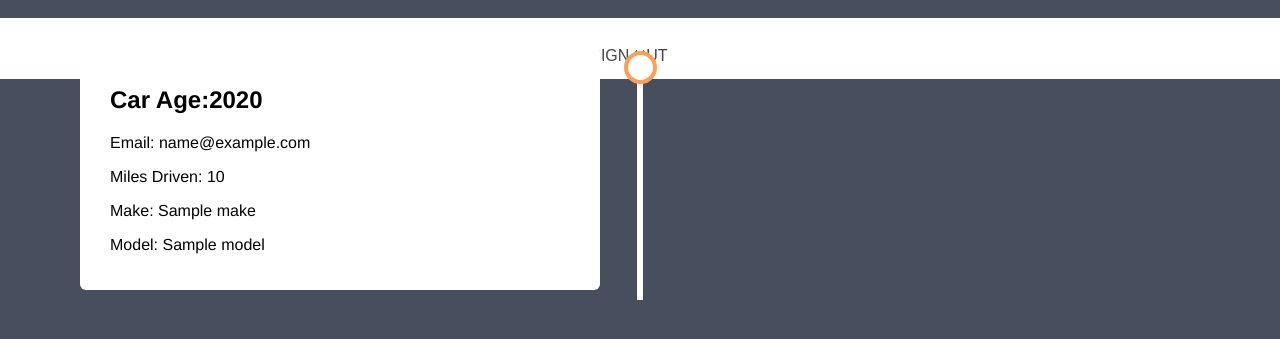
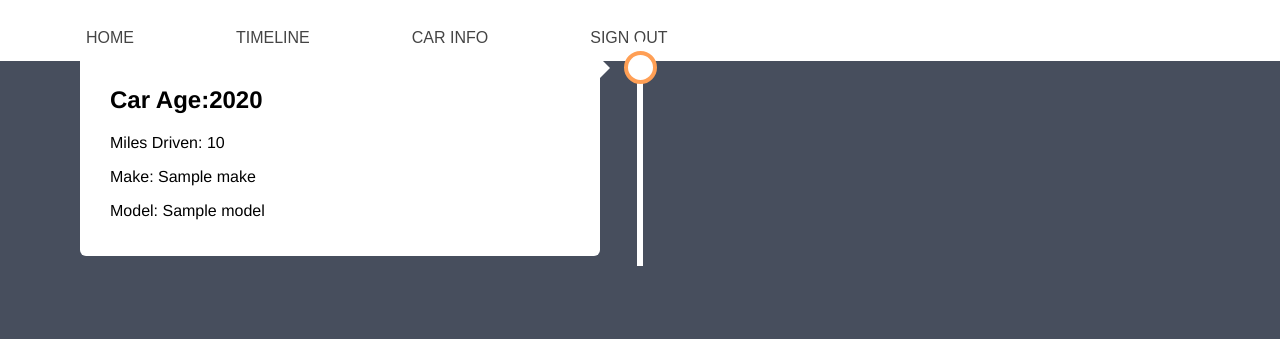
Before and after one commit to Abhisg5/CSSI-Final, a Python web app: template templates/timeline.html in a window 1280 px wide. Shown: the top 339 px of the page. Run offline with Jinja, Linux system fonts and the light colour scheme; the template is opened without the code that fills it: most values are stand-ins (such as "Sample title", 1, 10 or a date in 2020).

Commit message:
Update timeline.html

```diff
--- a/templates/timeline.html
+++ b/templates/timeline.html
@@ -20,7 +20,7 @@ nav {
   width: 100%;
   background-color: white;
   top: 0;
-  position: relative;
+  position: absolute;
 
 }
 nav ul {
@@ -203,7 +203,6 @@ font-weight: bolder;
   <div class="container left">
     <div class="content">
       <h2>Car Age:{{each_timeline.year}}</h2>
-      <p>Email: {{each_timeline.email}}</p>
       <p>Miles Driven: {{each_timeline.carAge}}</p>
       <p>Make: {{each_timeline.make}}</p>
       <p>Model: {{each_timeline.model}}</p>
```
